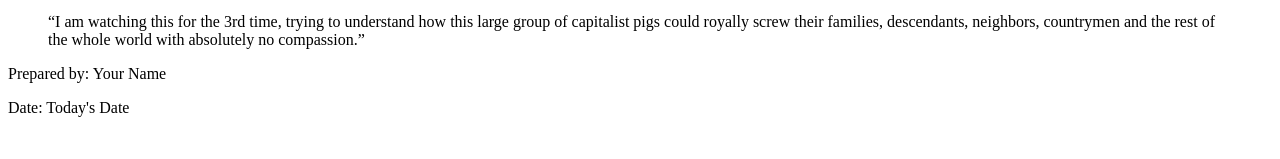
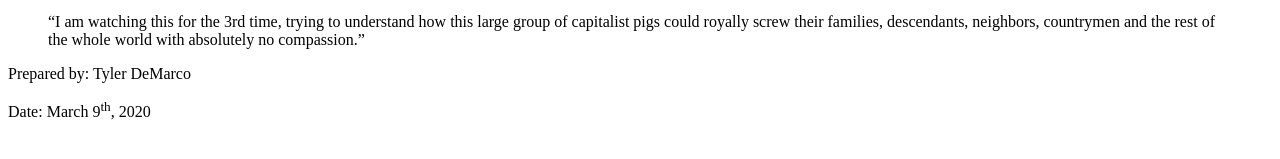
Before and after one commit to Hotride32/A09, a plain HTML site: page town_hall/speakers/c03x_sorkin.html in a window 1280 px wide. Shown: the part 637-796 px from the top of the page. Drawn offline with Linux system fonts and the light colour scheme.

Commit message:
Changed name and date

```diff
--- a/town_hall/speakers/c03x_sorkin.html
+++ b/town_hall/speakers/c03x_sorkin.html
@@ -29,8 +29,8 @@
 		<blockquote>&ldquo;I am watching this for the 3rd time, trying to understand how this large group of capitalist pigs could royally screw their families, descendants, neighbors, countrymen and the rest of the whole world with absolutely no compassion.&rdquo;</blockquote>
 	</main>
 	<footer>
-		<p>Prepared by: Your Name</p>
-		<p>Date: Today's Date</p>
+		<p>Prepared by: Tyler DeMarco</p>
+		<p>Date: March 9<sup>th</sup>, 2020</p>
 	</footer>
 </body>
 </html>
```
